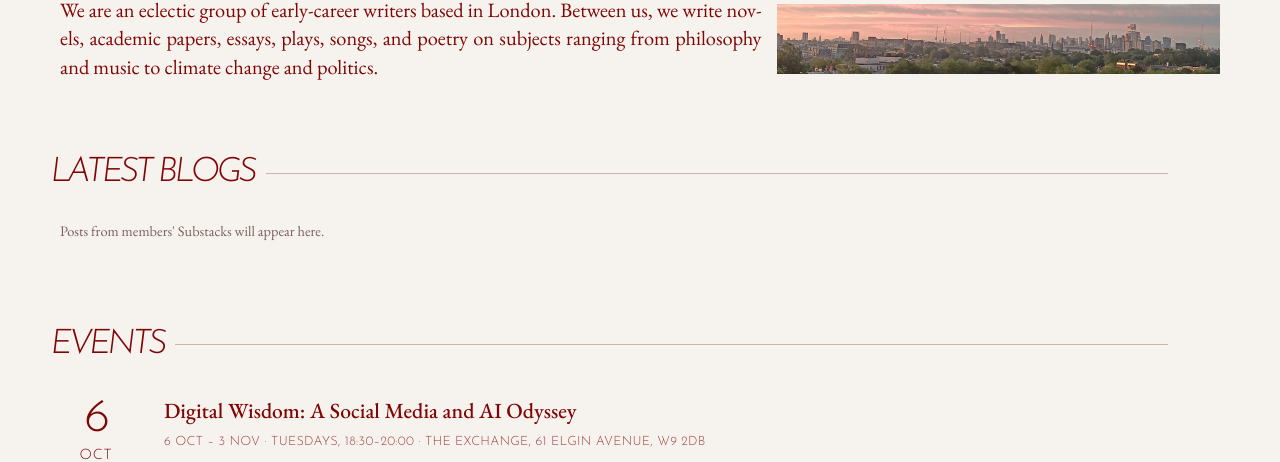
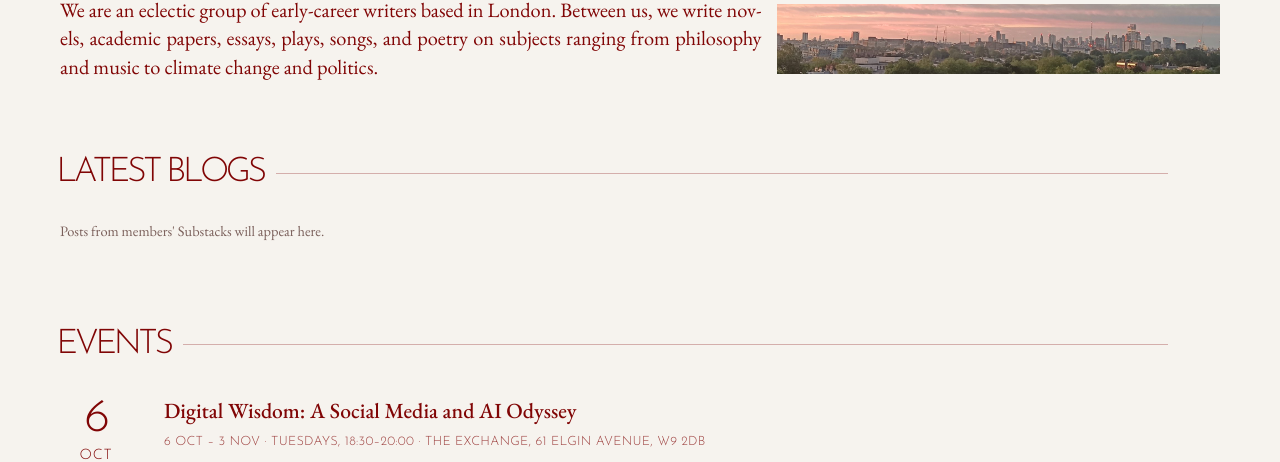
Before and after one commit to nelepope/firstfewbooks, a Jekyll site: the page built from index.html, in a window 1280 px wide. Shown: the part 297-759 px from the top of the page. Built offline with Jekyll 4.4.1, drawn with Linux system fonts in a browser that asks for light colours.

Commit message:
Section headings in regular, not italic
Co-Authored-By: Claude Opus 5.5 <noreply@anthropic.com>

```diff
--- a/assets/css/style.css
+++ b/assets/css/style.css
@@ -118,8 +118,8 @@ main > .wrap:first-child { padding-top: 48px; }
 
 .rule-heading {
   display: flex; align-items: center; gap: 12px;
-  font-style: italic; font-weight: 300; letter-spacing: -.1em;
-  font-size: max(1.5rem, calc(34 * var(--u))); margin: 0 0 28px -.28em;
+  font-weight: 300; letter-spacing: -.1em;
+  font-size: max(1.5rem, calc(34 * var(--u))); margin: 0 0 28px -.1em;
 }
 .rule-heading::after { content: ""; flex: 1; height: 1px; background: var(--rule); margin-right: calc(52 * var(--u)); }
 .hero + .section { padding-top: max(48px, calc(80 * var(--u))); }
```
